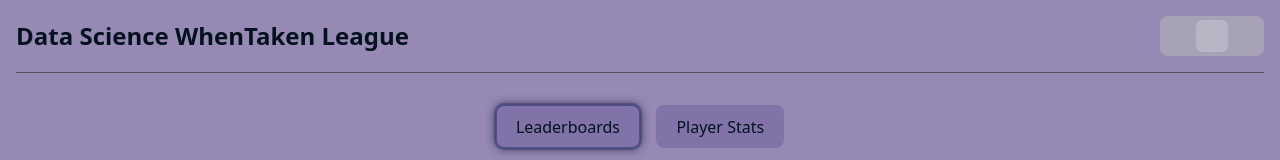
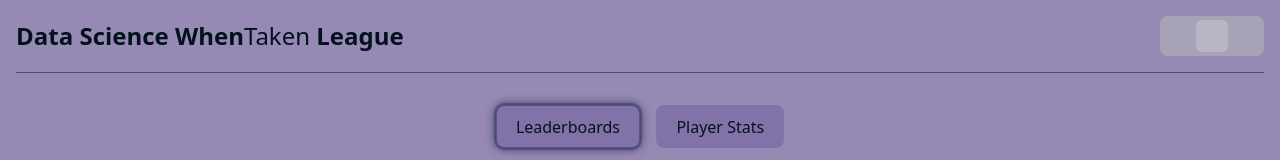
Before and after one commit to manueldessing/whentaken-league, a React (Vite) app: page / in a window 1280 px wide. Shown: the top 160 px of the page. Built offline with nearby package versions, Linux system fonts and the light colour scheme; no server answers; some icons are missing.

Commit message:
Add link styling and hover effect for WhenTaken link in header

```diff
--- a/src/App.css
+++ b/src/App.css
@@ -127,3 +127,13 @@
 .read-the-docs {
   color: #888;
 }
+
+.whentaken-link {
+  color: inherit;
+  text-decoration: none;
+  transition: color 0.2s;
+}
+
+.whentaken-link:hover {
+  color: var(--link-hover-color);
+}
--- a/src/App.jsx
+++ b/src/App.jsx
@@ -14,11 +14,21 @@ function App() {
     <div className="main-page">
       <div className="header">
         {/* <div className="header-spacer" /> */}
-        <h2>Data Science WhenTaken League</h2>
+        <h2>
+          Data Science{" "}
+          <a
+            href="https://whentaken.com/"
+            target="_blank"
+            rel="noopener noreferrer"
+            className="whentaken-link"
+          >
+            <b>When</b>Taken
+          </a>{" "}
+          League
+        </h2>
         <div className="theme-selector-container">
-          <ThemeSelector fontSize="1em"/>
+          <ThemeSelector fontSize="1em" />
         </div>
-
       </div>
       <div className="nav-buttons">
         <button
--- a/src/theme/ThemeProvider.jsx
+++ b/src/theme/ThemeProvider.jsx
@@ -20,6 +20,7 @@ const lightVars = {
   "--csvtable-border": "rgba(123, 114, 143, 0.45)",
   "--csvtable-headbg": "rgba(0,0,0,0.10)",
   "--csvtable-row-odd": "rgba(0,0,0,0.03)",
+  "--link-hover-color": "#551b85",
 };
 
 const darkVars = {
@@ -40,6 +41,7 @@ const darkVars = {
   "--csvtable-border": "rgba(123, 114, 143, 0.45)",
   "--csvtable-headbg": "rgba(0,0,0,0.25)",
   "--csvtable-row-odd": "rgba(255,255,255,0.04)",
+  "--link-hover-color": "#a24aea",
 };
 
 function setCSSVars(vars) {
```
